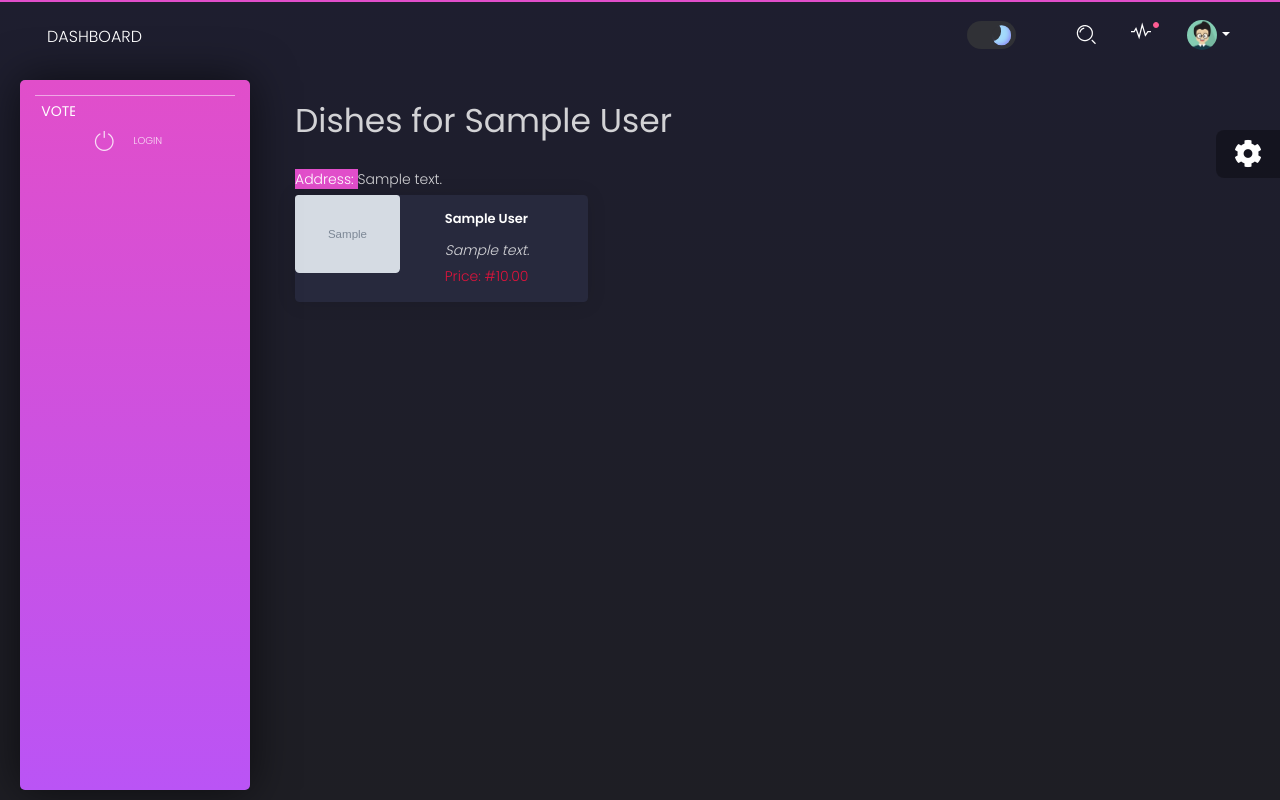
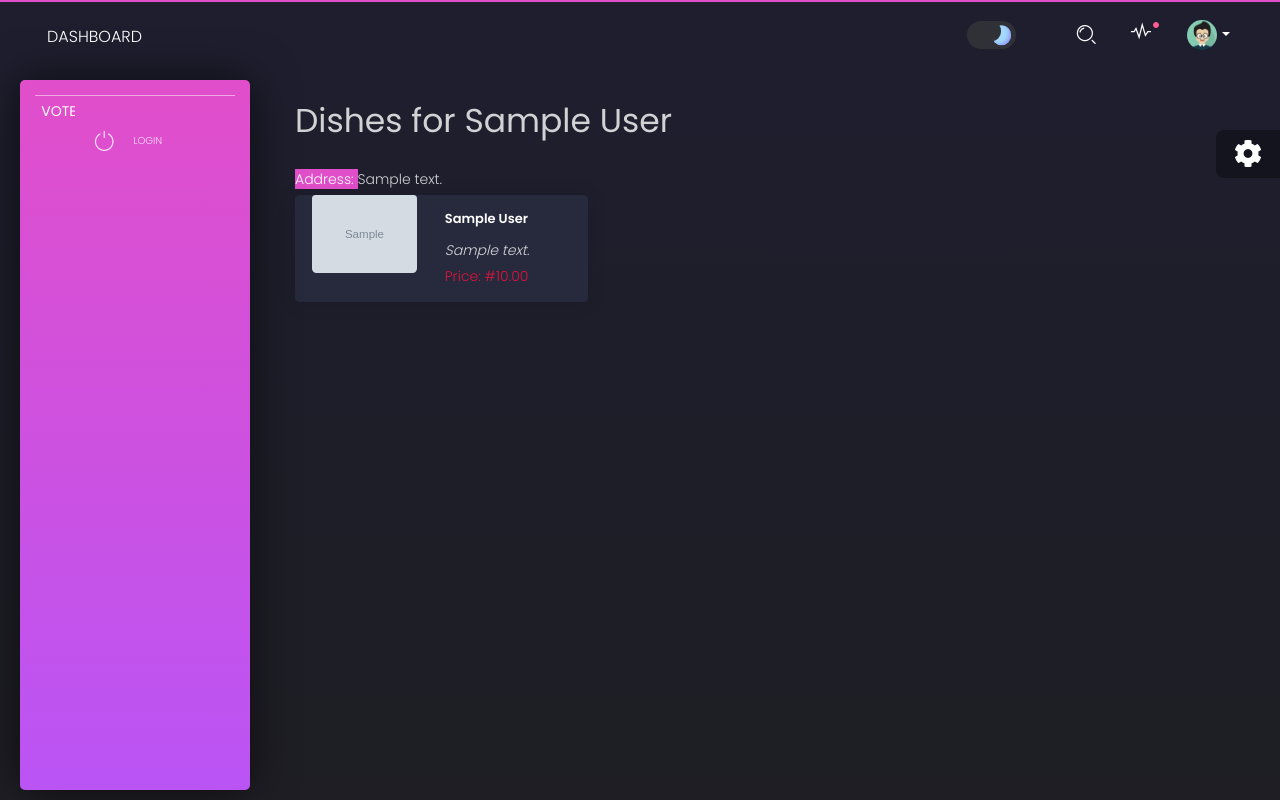
Before and after one commit to akande56/swiftservices, a Django app: page /users/restaurant/1/dishes/all in a window 1280 px wide. Run offline with Django 3.2, Linux system fonts and the light colour scheme; tables that the repository leaves empty hold one stand-in row (values such as "Sample post"); grey boxes marked "Sample" are stand-in pictures; parts of the project's set-up code (start-up, migrations or seed data) failed here and were passed over; some libraries are stand-ins or nearby versions.

Commit message:
dishes marging

```diff
--- a/swiftservice/templates/restaurant/dishes_all.html
+++ b/swiftservice/templates/restaurant/dishes_all.html
@@ -15,11 +15,11 @@ Dishes for {{ restaurant.name }}
     <div class="row">
         {% for dish in dishes %}
         <div class="col-md-4 mb-4">
-            <div class="card">
+            <div class="card shadow">
                 <div class="row">
                     <div class="col-5">
                         {% if dish.image %}
-                        <img src="{{ dish.image.url }}" class="card-img-top" alt="{{ dish.name }}">
+                        <img src="{{ dish.image.url }}" class="card-img-top offset-2" alt="{{ dish.name }}">
                         {% endif %}
                     </div>
                     <div class="col-6">
```
